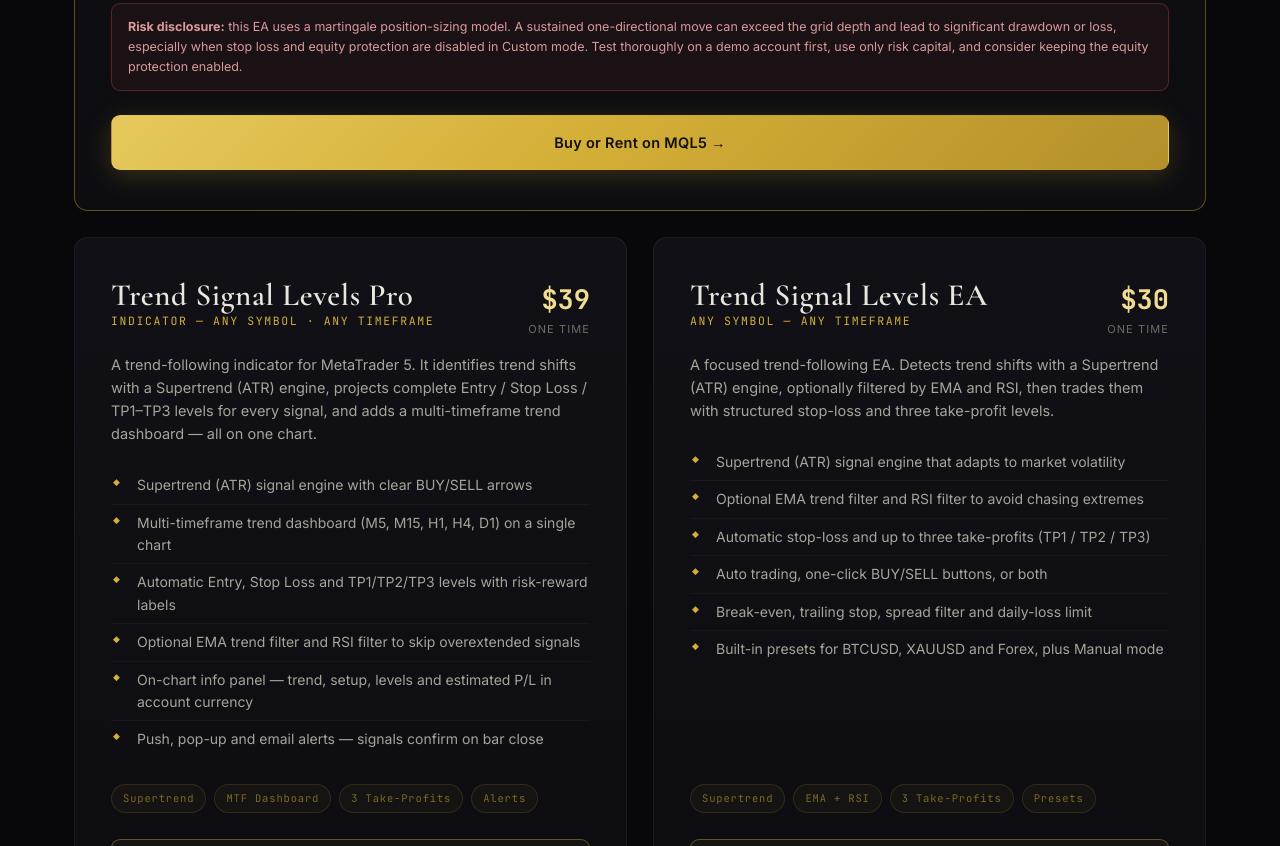
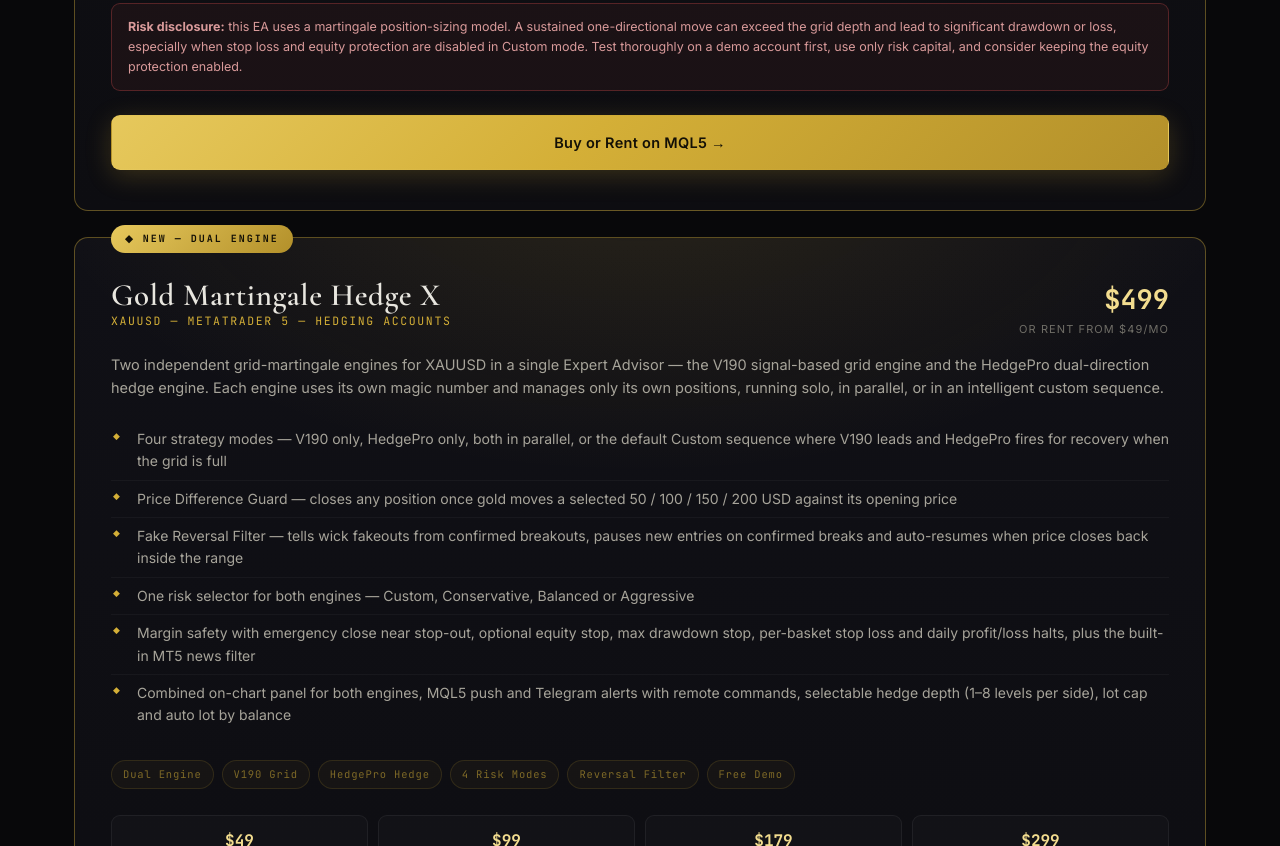
Before and after one commit to joshyantony1-sys/matrix-trading-systems, a plain HTML site: page index.html in a window 1280 px wide. Shown: the part 1954-2800 px from the top of the page. Drawn offline with nearby package versions, Linux system fonts and the light colour scheme.

Commit message:
Add files via upload

```diff
--- a/index.html
+++ b/index.html
@@ -414,8 +414,8 @@
       <a href="#free" class="btn btn-dark">Start Free</a>
     </div>
     <div class="hero-stats reveal in">
-      <div class="hero-stat"><b>9</b><span>Trading Products</span></div>
-      <div class="hero-stat"><b>4</b><span>Expert Advisors</span></div>
+      <div class="hero-stat"><b>10</b><span>Trading Products</span></div>
+      <div class="hero-stat"><b>5</b><span>Expert Advisors</span></div>
       <div class="hero-stat"><b>24/7</b><span>Automated Trading</span></div>
       <div class="hero-stat"><b>6</b><span>Free Tools</span></div>
       <div class="hero-stat"><b>DEMO</b><span>Free on MQL5</span></div>
@@ -427,6 +427,7 @@
 <div class="ticker-band">
   <div class="ticker" id="ticker">
     <span><b>XAUUSD</b> · Dual-Direction Hedge Grid</span>
+    <span><b>DUAL ENGINE</b> · V190 Grid + HedgePro Hedge</span>
     <span><b>M1 SCALPING</b> · Trend-Filtered Momentum</span>
     <span><b>SUPERTREND</b> · Entry · SL · TP1·TP2·TP3</span>
     <span><b>4 RISK MODES</b> · Conservative to Custom</span>
@@ -471,6 +472,32 @@
         </div>
         <div class="risk-note"><b>Risk disclosure:</b> this EA uses a martingale position-sizing model. A sustained one-directional move can exceed the grid depth and lead to significant drawdown or loss, especially when stop loss and equity protection are disabled in Custom mode. Test thoroughly on a demo account first, use only risk capital, and consider keeping the equity protection enabled.</div>
         <a href="https://www.mql5.com/en/market/product/185970" target="_blank" rel="noopener" class="btn btn-gold">Buy or Rent on MQL5 →</a>
+      </div>
+
+      <div class="prod flagship wide reveal">
+        <div class="flag-tag">◆ New — Dual Engine</div>
+        <div class="prod-top">
+          <div><h3>Gold Martingale Hedge X</h3><div class="pair">XAUUSD — MetaTrader 5 — Hedging Accounts</div></div>
+          <div class="price"><b>$499</b><span>or rent from $49/mo</span></div>
+        </div>
+        <p class="desc">Two independent grid-martingale engines for XAUUSD in a single Expert Advisor — the V190 signal-based grid engine and the HedgePro dual-direction hedge engine. Each engine uses its own magic number and manages only its own positions, running solo, in parallel, or in an intelligent custom sequence.</p>
+        <ul>
+          <li>Four strategy modes — V190 only, HedgePro only, both in parallel, or the default Custom sequence where V190 leads and HedgePro fires for recovery when the grid is full</li>
+          <li>Price Difference Guard — closes any position once gold moves a selected 50 / 100 / 150 / 200 USD against its opening price</li>
+          <li>Fake Reversal Filter — tells wick fakeouts from confirmed breakouts, pauses new entries on confirmed breaks and auto-resumes when price closes back inside the range</li>
+          <li>One risk selector for both engines — Custom, Conservative, Balanced or Aggressive</li>
+          <li>Margin safety with emergency close near stop-out, optional equity stop, max drawdown stop, per-basket stop loss and daily profit/loss halts, plus the built-in MT5 news filter</li>
+          <li>Combined on-chart panel for both engines, MQL5 push and Telegram alerts with remote commands, selectable hedge depth (1–8 levels per side), lot cap and auto lot by balance</li>
+        </ul>
+        <div class="badges"><span class="badge">Dual Engine</span><span class="badge">V190 Grid</span><span class="badge">HedgePro Hedge</span><span class="badge">4 Risk Modes</span><span class="badge">Reversal Filter</span><span class="badge">Free Demo</span></div>
+        <div class="rent-row">
+          <div class="rent"><b>$49</b><span>1 month</span></div>
+          <div class="rent"><b>$99</b><span>3 months</span><em>save 33%</em></div>
+          <div class="rent"><b>$179</b><span>6 months</span><em>save 39%</em></div>
+          <div class="rent"><b>$299</b><span>1 year</span><em>save 49%</em></div>
+        </div>
+        <div class="risk-note"><b>Risk disclosure:</b> this EA uses martingale and grid averaging. These methods can produce long series of small profits but carry a real risk of significant loss, including the entire account balance, during sustained one-way price moves. The protections reduce but do not eliminate this risk. Test thoroughly in the Strategy Tester and on a demo account first, and only use money you can afford to lose.</div>
+        <a href="https://www.mql5.com/en/market/product/186182" target="_blank" rel="noopener" class="btn btn-gold">Buy or Rent on MQL5 →</a>
       </div>
 
       <div class="prod reveal">
@@ -663,6 +690,7 @@
     <p>Run the Matrix EAs on any MetaTrader 5 broker — fully automated, no experience needed.</p>
     <div class="buy-row">
       <a href="https://www.mql5.com/en/market/product/185970" target="_blank" rel="noopener" class="btn btn-gold">Gold Hedge Martingale Pro — $499</a>
+      <a href="https://www.mql5.com/en/market/product/186182" target="_blank" rel="noopener" class="btn btn-gold">Gold Martingale Hedge X — $499</a>
       <a href="https://www.mql5.com/en/market/product/179383" target="_blank" rel="noopener" class="btn btn-ghost">Trend Signal Levels Pro — $39</a>
       <a href="https://www.mql5.com/en/market/product/179329" target="_blank" rel="noopener" class="btn btn-ghost">Trend Signal EA — $30</a>
       <a href="https://www.mql5.com/en/market/product/185712" target="_blank" rel="noopener" class="btn btn-ghost">Matrix Scalper Pro — Free</a>
@@ -714,6 +742,7 @@
         <h5>Products</h5>
         <ul>
           <li><a href="https://www.mql5.com/en/market/product/185970" target="_blank" rel="noopener">Gold Hedge Martingale Pro</a></li>
+          <li><a href="https://www.mql5.com/en/market/product/186182" target="_blank" rel="noopener">Gold Martingale Hedge X</a></li>
           <li><a href="https://www.mql5.com/en/market/product/179383" target="_blank" rel="noopener">Trend Signal Levels Pro</a></li>
           <li><a href="https://www.mql5.com/en/market/product/179329" target="_blank" rel="noopener">Trend Signal Levels EA</a></li>
           <li><a href="https://www.mql5.com/en/users/josh198in/seller" target="_blank" rel="noopener">All Products</a></li>
```
